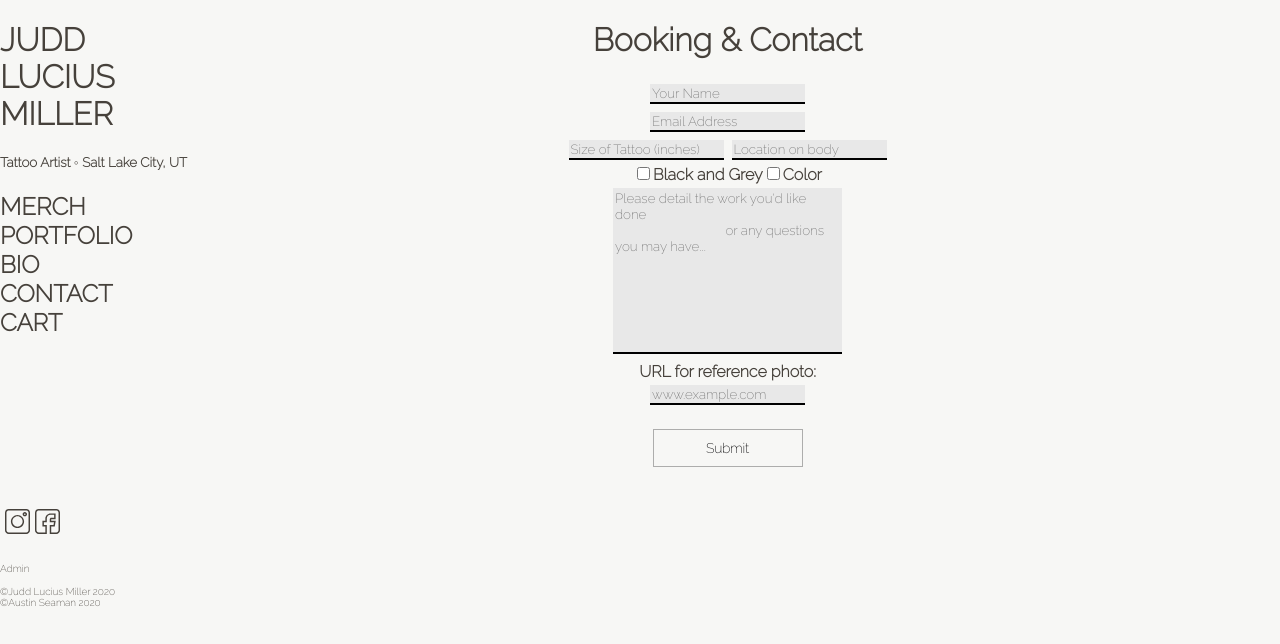
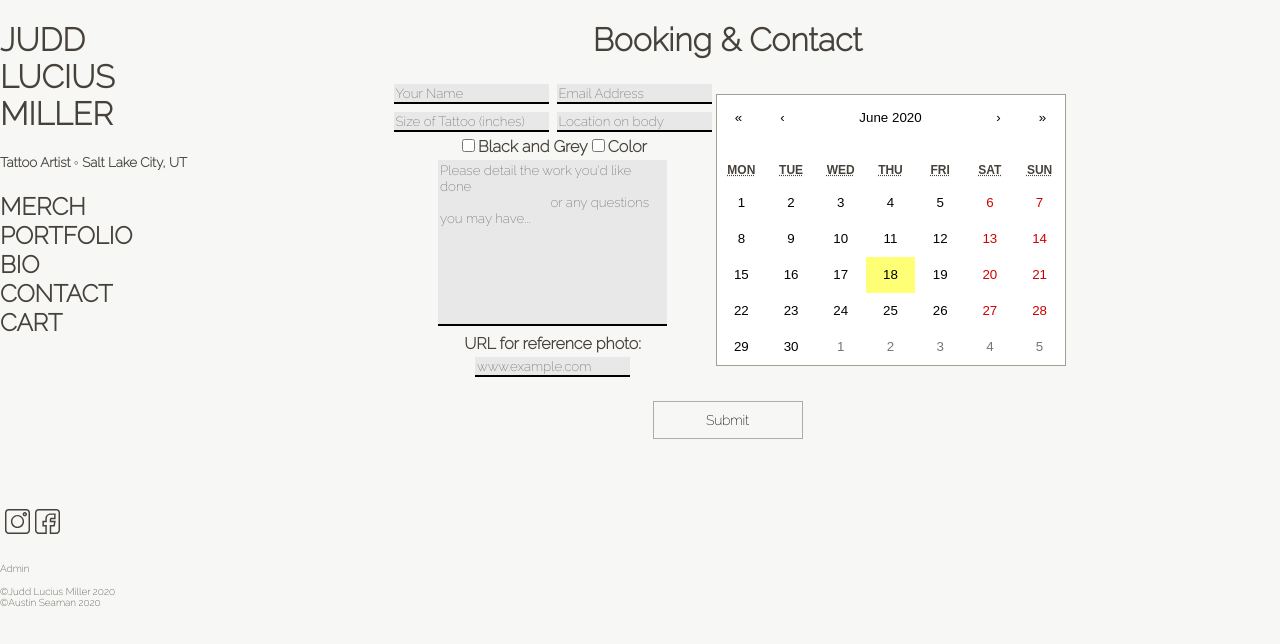
Before and after one commit to austinseaman/JuddMiller, a React (Create React App) app in the folder client/: page /contact in a window 1280 px wide. Shown: the top 644 px of the page. Built offline with nearby package versions, Linux system fonts and the light colour scheme; a web font is replaced by a local one.

Commit message:
messing with contact page, installed 'react-calendar, altering default styles in 'react-calendar/dist/Calendar.css'

```diff
--- a/client/package.json
+++ b/client/package.json
@@ -8,7 +8,7 @@
     "@testing-library/user-event": "^7.2.1",
     "axios": "^0.20.0",
     "react": "^16.13.1",
-    "react-calendar": "^3.1.0",
+    "react-calendar": "^3.2.1",
     "react-dom": "^16.13.1",
     "react-instagram-authless-feed": "github:jamesmoriarty/react-instagram-authless-feed",
     "react-instagram-embed": "^1.5.0",
--- a/client/src/App.css
+++ b/client/src/App.css
@@ -93,8 +93,7 @@ margin-right: 25px;
   padding-left: 200px;
   padding-right: 200px;
 }
-
-.booking {
+.main-book {
   display: flex;
   flex-direction: column;
   align-items: center;
@@ -102,6 +101,15 @@ margin-right: 25px;
   font-family: 'Raleway', sans-serif;
   color: #46413B;
   margin-left: 175px;
+}
+.booking {
+  display: flex;
+  flex-direction: row;
+  align-items: center;
+  text-align: center;
+  font-family: 'Raleway', sans-serif;
+  color: #46413B;
+  /* margin-left: 8px; */
 }
 
 .login {
--- a/client/src/Contact.js
+++ b/client/src/Contact.js
@@ -1,26 +1,22 @@
 import React from 'react'
+import Calendar from 'react-calendar'
+import 'react-calendar/dist/Calendar.css';
 
 export default function Contact() {
     return (
-        <div className='booking'>
+        <div className='main-book'>
             <h1>Booking & Contact</h1>
+            <div className='booking'>
             <form name="booking-form" className='booking-form'>
                 <input type="text" placeholder="Your Name" />
-                <br />
+
                 <input type="email" placeholder="Email Address" />
                 <br />
                 <input type="text" placeholder="Size of Tattoo (inches)" />
                 <input type="text" placeholder="Location on body" />
                 <br />
-                {/* Figure out how the hell to make sure one radio button unchecks when
-                    new radio button is checked, as well as how to uncheck one. */}
                 <input type="checkbox" name="bng" value="black-n-grey"/><b>Black and Grey</b>
                 <input type="checkbox" name="color" value="color"/><b>Color</b>
-                {/* <select name="color" id="">
-                    <option value="none" selected disabled hidden>Select a Color</option>
-                    <option value="">Black and Grey</option>
-                    <option value="">Full Color</option>
-                </select> */}
                 <br />
                 <textarea
                     name="description"
@@ -36,7 +32,11 @@ export default function Contact() {
                 <input type="url" placeholder="www.example.com" />
 
             </form>
-            <button className="btn">Submit</button>
+            <Calendar />
+
         </div>
+        <button className="btn">Submit</button>
+        </div>
+
     )
 }
--- a/package.json
+++ b/package.json
@@ -13,7 +13,7 @@
     "jsonwebtoken": "^8.5.1",
     "mongoose": "^5.10.0",
     "morgan": "^1.10.0",
-    "nodemon": "^2.0.4"
+    "nodemon": "^2.0.6"
   },
   "devDependencies": {},
   "scripts": {
```
Also changed, not shown: 2 other files (tests, documents, lock files or other folders).
